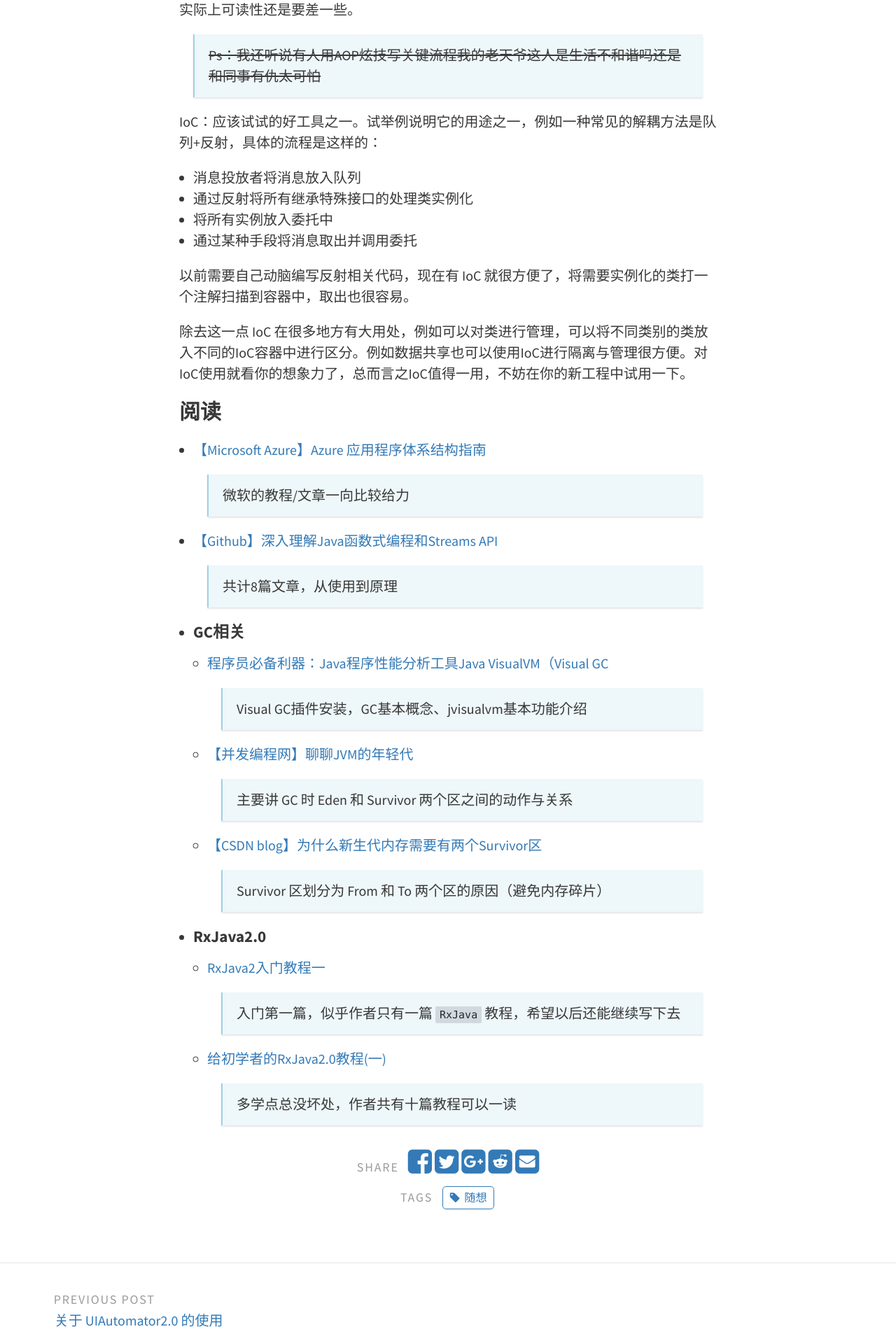
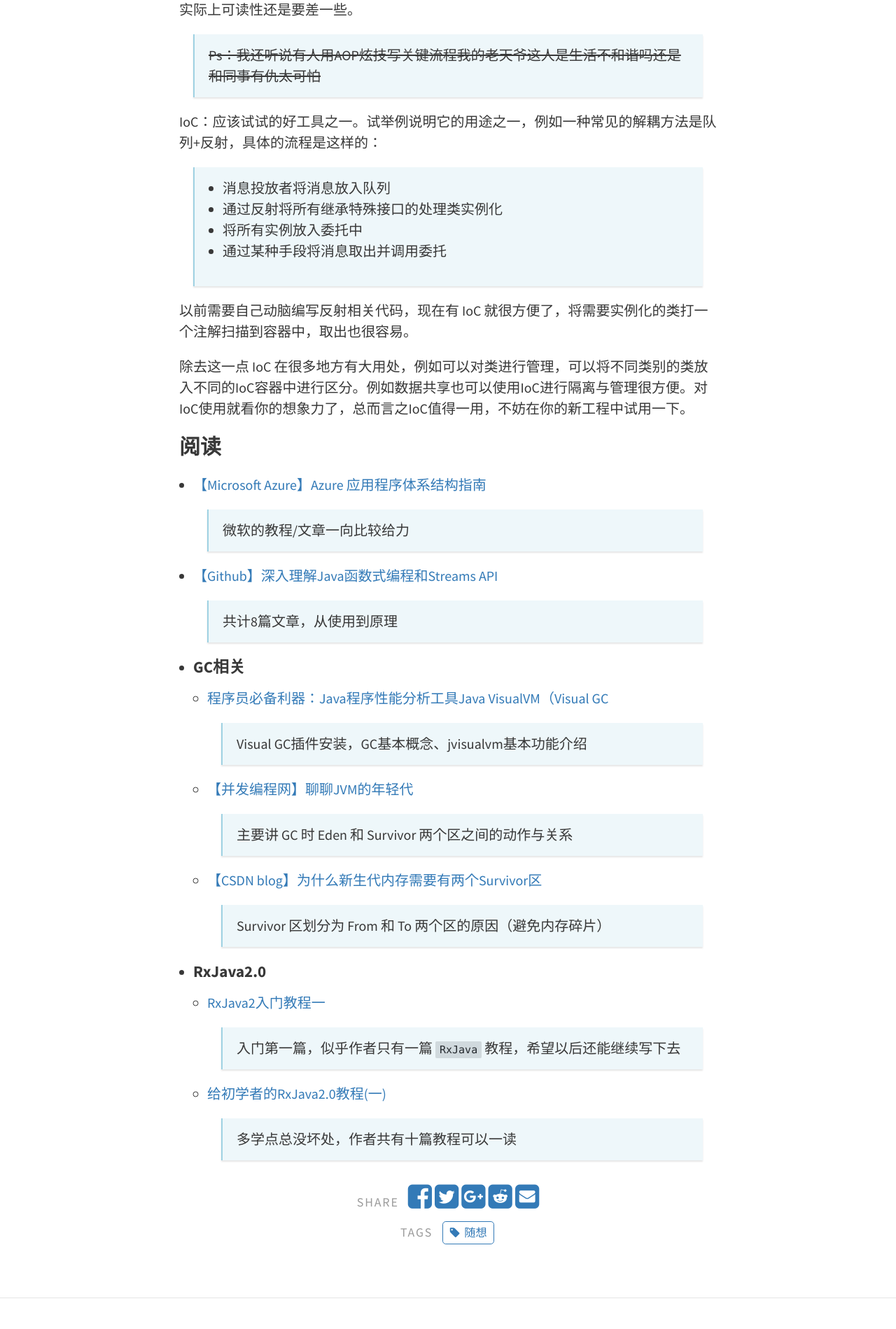
Before and after one commit to Air-s/blog, a Jekyll site: the page built from _posts/2019-1-16-一些感想.md, in a window 1280 px wide. Shown: the part 520-2419 px from the top of the page at 70% size. Built offline with Jekyll 4.4.1, drawn with Linux system fonts in a browser that asks for light colours.

```diff
--- a/_posts/2019-1-16-一些感想.md
+++ b/_posts/2019-1-16-一些感想.md
@@ -16,10 +16,10 @@ AOP：处理遗留工程的好工具之一，因为一些老工程没有在一
 
 IoC：应该试试的好工具之一。试举例说明它的用途之一，例如一种常见的解耦方法是队列+反射，具体的流程是这样的：
 
-- 消息投放者将消息放入队列
-- 通过反射将所有继承特殊接口的处理类实例化
-- 将所有实例放入委托中
-- 通过某种手段将消息取出并调用委托
+> - 消息投放者将消息放入队列
+> - 通过反射将所有继承特殊接口的处理类实例化
+> - 将所有实例放入委托中
+> - 通过某种手段将消息取出并调用委托
 
 以前需要自己动脑编写反射相关代码，现在有 IoC 就很方便了，将需要实例化的类打一个注解扫描到容器中，取出也很容易。
 
```
